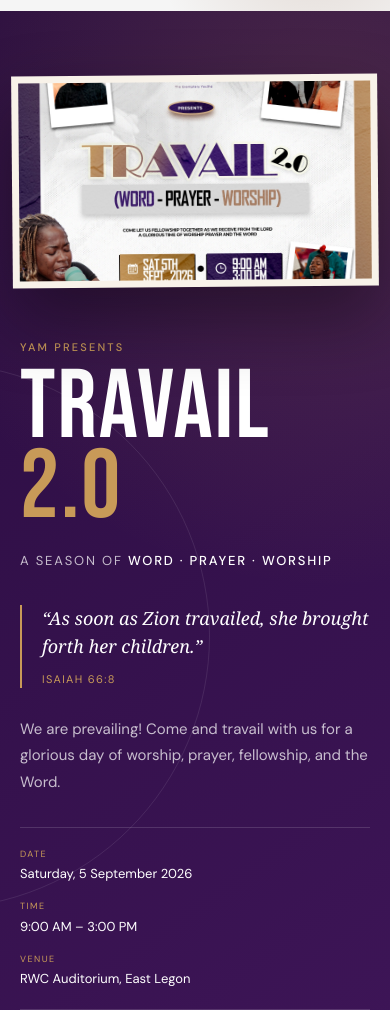
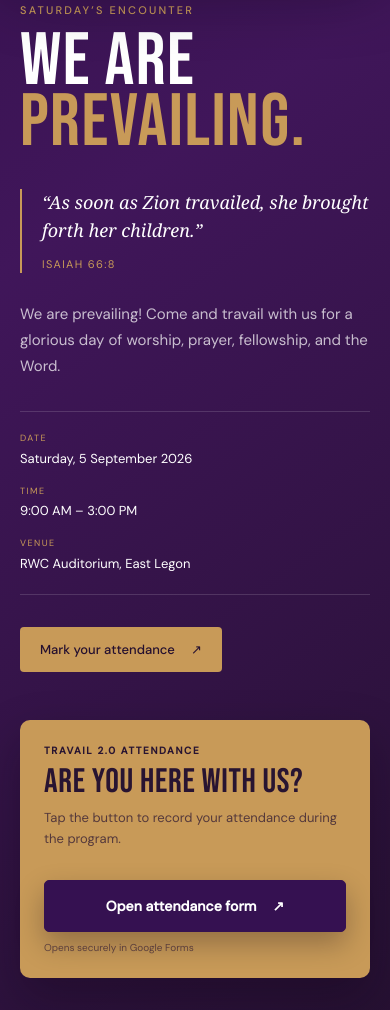
Before and after one commit to lilkuuks/Yam_radio, a plain HTML site: page index.html in a window 390 px wide. Shown: the part 987-1997 px from the top of the page. Drawn offline with nearby package versions, Linux system fonts and the light colour scheme; a script that the page names is missing.

Commit message:
Prioritize Travail video and attendance action

```diff
--- a/index.html
+++ b/index.html
@@ -27,8 +27,8 @@
   <nav>
     <div class="nav-logo"><img src="Assets/YAM.png" alt="YAM Logo" fetchpriority="high" decoding="async"></div>
     <ul class="nav-links">
+      <li><a href="#travail">Travail 2.0</a></li>
       <li><a href="#sunday">Sunday Service</a></li>
-      <li><a href="#travail">Travail 2.0</a></li>
       <li><a href="minstrels.html">YAM Minstrels</a></li>
       <li><a href="#programs">Programs</a></li>
       <li><a href="#about">About Us</a></li>
@@ -44,19 +44,117 @@
     <span></span>
   </aside>
 
-  <!-- HERO -->
+  <!-- TRAVAIL 2.0 -->
+  <section class="travail-section" id="travail" aria-labelledby="travail-title">
+    <div class="travail-video-hero">
+      <div class="travail-video-heading">
+        <div>
+          <p class="travail-kicker">Featured program · YAM presents</p>
+          <h1 id="travail-title">Travail <span>2.0</span></h1>
+          <p class="travail-theme">A season of <strong>Word · Prayer · Worship</strong></p>
+        </div>
+        <a
+          class="attendance-button"
+          href="https://docs.google.com/forms/d/e/1FAIpQLSfMlHhHAAkLMSG0d6PmpwB-05GmfcVK8nRFYjktXChkvZHrYQ/viewform"
+          target="_blank"
+          rel="noopener noreferrer"
+        >Open attendance form <span aria-hidden="true">↗</span></a>
+      </div>
+      <video
+        class="travail-video"
+        controls
+        playsinline
+        preload="metadata"
+        poster="Assets/travail-2-flyer.jpeg"
+      >
+        <source src="Assets/travail-2-trailer.mp4" type="video/mp4" />
+        Your browser does not support embedded video.
+        <a href="Assets/travail-2-trailer.mp4">Download the Travail 2.0 trailer</a>.
+      </video>
+    </div>
+
+    <div class="travail-intro">
+      <figure class="travail-flyer-wrap">
+        <img
+          class="travail-flyer"
+          src="Assets/travail-2-flyer.jpeg"
+          alt="Travail 2.0 event flyer featuring worshippers and the event details"
+          loading="lazy"
+          decoding="async"
+        />
+      </figure>
+
+      <div class="travail-copy">
+        <p class="travail-kicker">Saturday’s encounter</p>
+        <h2>We are <span>prevailing.</span></h2>
+        <blockquote>
+          “As soon as Zion travailed, she brought forth her children.”
+          <cite>Isaiah 66:8</cite>
+        </blockquote>
+        <p class="travail-lead">We are prevailing! Come and travail with us for a glorious day of worship, prayer, fellowship, and the Word.</p>
+
+        <dl class="travail-details">
+          <div>
+            <dt>Date</dt>
+            <dd>Saturday, 5 September 2026</dd>
+          </div>
+          <div>
+            <dt>Time</dt>
+            <dd>9:00 AM – 3:00 PM</dd>
+          </div>
+          <div>
+            <dt>Venue</dt>
+            <dd>RWC Auditorium, East Legon</dd>
+          </div>
+        </dl>
+
+        <a
+          class="travail-cta"
+          href="https://docs.google.com/forms/d/e/1FAIpQLSfMlHhHAAkLMSG0d6PmpwB-05GmfcVK8nRFYjktXChkvZHrYQ/viewform"
+          target="_blank"
+          rel="noopener noreferrer"
+        >Mark your attendance <span aria-hidden="true">↗</span></a>
+      </div>
+    </div>
+
+    <aside class="attendance-callout" id="attendance" aria-labelledby="attendance-title">
+      <div class="attendance-copy">
+        <p>Travail 2.0 attendance</p>
+        <h2 id="attendance-title">Are you here with us?</h2>
+        <span>Tap the button to record your attendance during the program.</span>
+      </div>
+      <div class="attendance-action">
+        <a
+          class="attendance-button attendance-button-dark"
+          href="https://docs.google.com/forms/d/e/1FAIpQLSfMlHhHAAkLMSG0d6PmpwB-05GmfcVK8nRFYjktXChkvZHrYQ/viewform"
+          target="_blank"
+          rel="noopener noreferrer"
+        >Open attendance form <span aria-hidden="true">↗</span></a>
+        <small>Opens securely in Google Forms</small>
+      </div>
+    </aside>
+
+    <p class="travail-tags">#YAM &nbsp; #Travail2_0 &nbsp; #WeArePrevailing &nbsp; #YouthAliveMeets</p>
+  </section>
+
+  <!-- HERO / RADIO -->
   <section class="hero">
     <div class="hero-left">
       <div class="hero-eyebrow">Young People Made Alive · Through God's Word</div>
-      <h1 class="hero-title">
+      <h2 class="hero-title">
         Youth<br>
         <span class="accent">Alive</span>
         Meets
-      </h1>
+      </h2>
       <p class="hero-desc">We are young people who have been made alive by the Word of God through the Holy Spirit. Join us for Sunday fellowship, spiritual growth, and community that transforms lives.</p>
       <div class="hero-actions">
         <a href="#sunday" class="btn-primary">▶&nbsp; Join Sunday Service</a>
-        <a href="#travail" class="btn-ghost">Explore Travail 2.0</a>
+        <a
+          href="https://docs.google.com/forms/d/e/1FAIpQLSfMlHhHAAkLMSG0d6PmpwB-05GmfcVK8nRFYjktXChkvZHrYQ/viewform"
+          class="btn-ghost"
+          target="_blank"
+          rel="noopener noreferrer"
+        >Travail attendance ↗</a>
       </div>
     </div>
 
@@ -99,94 +197,6 @@
         </div>
       </div>
     </div>
-  </section>
-
-  <!-- TRAVAIL 2.0 -->
-  <section class="travail-section" id="travail" aria-labelledby="travail-title">
-    <div class="travail-intro">
-      <figure class="travail-flyer-wrap">
-        <img
-          class="travail-flyer"
-          src="Assets/travail-2-flyer.jpeg"
-          alt="Travail 2.0 event flyer featuring worshippers and the event details"
-          loading="lazy"
-          decoding="async"
-        />
-      </figure>
-
-      <div class="travail-copy">
-        <p class="travail-kicker">YAM presents</p>
-        <h2 id="travail-title">Travail <span>2.0</span></h2>
-        <p class="travail-theme">A season of <strong>Word · Prayer · Worship</strong></p>
-        <blockquote>
-          “As soon as Zion travailed, she brought forth her children.”
-          <cite>Isaiah 66:8</cite>
-        </blockquote>
-        <p class="travail-lead">We are prevailing! Come and travail with us for a glorious day of worship, prayer, fellowship, and the Word.</p>
-
-        <dl class="travail-details">
-          <div>
-            <dt>Date</dt>
-            <dd>Saturday, 5 September 2026</dd>
-          </div>
-          <div>
-            <dt>Time</dt>
-            <dd>9:00 AM – 3:00 PM</dd>
-          </div>
-          <div>
-            <dt>Venue</dt>
-            <dd>RWC Auditorium, East Legon</dd>
-          </div>
-        </dl>
-
-        <a class="travail-cta" href="#attendance">Mark your attendance <span aria-hidden="true">↓</span></a>
-      </div>
-    </div>
-
-    <div class="travail-participate">
-      <article class="travail-panel travail-video-panel">
-        <div class="travail-panel-heading">
-          <p>Watch</p>
-          <h3>Experience Travail</h3>
-          <span>See what awaits you.</span>
-        </div>
-        <video
-          class="travail-video"
-          controls
-          playsinline
-          preload="metadata"
-          poster="Assets/travail-2-flyer.jpeg"
-        >
-          <source src="Assets/travail-2-trailer.mp4" type="video/mp4" />
-          Your browser does not support embedded video.
-          <a href="Assets/travail-2-trailer.mp4">Download the Travail 2.0 trailer</a>.
-        </video>
-      </article>
-
-      <article class="travail-panel attendance-panel" id="attendance">
-        <div class="travail-panel-heading">
-          <p>Attendance</p>
-          <h3>Let us know you’re here</h3>
-          <span>Complete the form during the program.</span>
-        </div>
-        <div class="attendance-frame-wrap">
-          <iframe
-            class="attendance-frame"
-            src="https://docs.google.com/forms/d/e/1FAIpQLSfMlHhHAAkLMSG0d6PmpwB-05GmfcVK8nRFYjktXChkvZHrYQ/viewform?embedded=true"
-            title="Travail 2.0 attendance form"
-            loading="lazy"
-          >Loading attendance form…</iframe>
-        </div>
-        <a
-          class="attendance-fallback"
-          href="https://docs.google.com/forms/d/e/1FAIpQLSfMlHhHAAkLMSG0d6PmpwB-05GmfcVK8nRFYjktXChkvZHrYQ/viewform"
-          target="_blank"
-          rel="noopener noreferrer"
-        >Open attendance form in a new tab ↗</a>
-      </article>
-    </div>
-
-    <p class="travail-tags">#YAM &nbsp; #Travail2_0 &nbsp; #WeArePrevailing &nbsp; #YouthAliveMeets</p>
   </section>
 
   <!-- PROGRAMS -->
--- a/styles.css
+++ b/styles.css
@@ -377,8 +377,9 @@ body::before {
       width: 34rem;
     }
 
+    .travail-video-hero,
     .travail-intro,
-    .travail-participate,
+    .attendance-callout,
     .travail-tags {
       margin-left: auto;
       margin-right: auto;
@@ -387,11 +388,73 @@ body::before {
       z-index: 1;
     }
 
+    .travail-video-heading {
+      align-items: end;
+      display: flex;
+      gap: 2rem;
+      justify-content: space-between;
+    }
+
+    .travail-video-heading h1 {
+      font-family: 'Bebas Neue', sans-serif;
+      font-size: clamp(78px, 11vw, 152px);
+      font-weight: 400;
+      letter-spacing: 0.02em;
+      line-height: 0.82;
+      margin: 0.8rem 0 1.25rem;
+    }
+
+    .travail-video-heading h1 span,
+    .travail-copy h2 span { color: var(--travail-gold); }
+
+    .travail-video {
+      aspect-ratio: 16 / 9;
+      background: #14081b;
+      border: 1px solid rgba(255,255,255,0.16);
+      border-radius: 10px;
+      box-shadow: 0 32px 70px rgba(9,2,14,0.48);
+      display: block;
+      margin-top: 2rem;
+      object-fit: contain;
+      width: 100%;
+    }
+
+    .attendance-button {
+      align-items: center;
+      background: var(--travail-gold);
+      border: 1px solid var(--travail-gold);
+      border-radius: 5px;
+      box-shadow: 0 12px 28px rgba(12,3,17,0.28);
+      color: #25102f;
+      display: inline-flex;
+      flex-shrink: 0;
+      font-size: 14px;
+      font-weight: 600;
+      gap: 1rem;
+      justify-content: center;
+      min-height: 52px;
+      padding: 0.9rem 1.35rem;
+      text-decoration: none;
+      transition: background 0.2s, transform 0.2s;
+    }
+
+    .attendance-button:hover {
+      background: #e0b978;
+      transform: translateY(-2px);
+    }
+
+    .attendance-button:focus-visible,
+    .travail-cta:focus-visible {
+      outline: 3px solid #fff;
+      outline-offset: 3px;
+    }
+
     .travail-intro {
       align-items: center;
       display: grid;
       gap: clamp(2.5rem, 6vw, 6rem);
       grid-template-columns: minmax(0, 1.08fr) minmax(320px, 0.92fr);
+      margin-top: 5rem;
     }
 
     .travail-flyer-wrap {
@@ -409,8 +472,7 @@ body::before {
       width: 100%;
     }
 
-    .travail-kicker,
-    .travail-panel-heading > p {
+    .travail-kicker {
       color: var(--travail-gold);
       font-size: 11px;
       font-weight: 500;
@@ -420,14 +482,12 @@ body::before {
 
     .travail-copy h2 {
       font-family: 'Bebas Neue', sans-serif;
-      font-size: clamp(76px, 9vw, 126px);
+      font-size: clamp(62px, 7vw, 96px);
       font-weight: 400;
       letter-spacing: 0.02em;
       line-height: 0.82;
       margin: 0.9rem 0 1.5rem;
     }
-
-    .travail-copy h2 span { color: var(--travail-gold); }
 
     .travail-theme {
       color: rgba(255,255,255,0.72);
@@ -508,70 +568,59 @@ body::before {
       transform: translateY(-2px);
     }
 
-    .travail-participate {
-      display: grid;
-      gap: 1.5rem;
-      grid-template-columns: minmax(0, 0.9fr) minmax(0, 1.1fr);
-      margin-top: 5rem;
+    .attendance-callout {
+      align-items: center;
+      background: var(--travail-gold);
+      border-radius: 10px;
+      box-shadow: 0 20px 48px rgba(9,2,14,0.28);
+      color: #281431;
+      display: flex;
+      gap: 2rem;
+      justify-content: space-between;
+      margin-top: 4rem;
+      padding: 2rem 2.25rem;
     }
 
-    .travail-panel {
-      background: var(--travail-paper);
-      border: 1px solid rgba(255,255,255,0.16);
-      border-radius: 10px;
-      box-shadow: 0 20px 48px rgba(9,2,14,0.25);
-      color: #27172d;
-      overflow: hidden;
+    .attendance-copy > p {
+      font-size: 10px;
+      font-weight: 600;
+      letter-spacing: 0.16em;
+      text-transform: uppercase;
     }
 
-    .travail-panel-heading {
-      min-height: 128px;
-      padding: 1.75rem 1.75rem 1.5rem;
-    }
-
-    .travail-panel-heading h3 {
+    .attendance-copy h2 {
       font-family: 'Bebas Neue', sans-serif;
-      font-size: 36px;
+      font-size: clamp(34px, 4vw, 48px);
       font-weight: 400;
       letter-spacing: 0.02em;
       line-height: 1;
-      margin: 0.55rem 0 0.35rem;
+      margin: 0.45rem 0;
     }
 
-    .travail-panel-heading > span {
-      color: rgba(39,23,45,0.62);
+    .attendance-copy > span {
+      color: rgba(40,20,49,0.72);
       font-size: 13px;
     }
 
-    .travail-video {
-      background: #14081b;
-      display: block;
-      max-height: 605px;
-      min-height: 340px;
-      object-fit: contain;
-      width: 100%;
+    .attendance-action {
+      align-items: center;
+      display: flex;
+      flex-direction: column;
+      gap: 0.55rem;
     }
 
-    .attendance-frame-wrap {
-      background: #fff;
-      border-top: 1px solid rgba(39,23,45,0.1);
-      height: 605px;
-      overflow: hidden;
+    .attendance-button-dark {
+      background: var(--travail-purple);
+      border-color: var(--travail-purple);
+      color: #fff;
+      min-width: 230px;
     }
 
-    .attendance-frame {
-      border: 0;
-      height: 100%;
-      width: 100%;
-    }
+    .attendance-button-dark:hover { background: #4d2065; }
 
-    .attendance-fallback {
-      color: var(--travail-purple-soft);
-      display: inline-block;
-      font-size: 12px;
-      font-weight: 500;
-      margin: 1rem 1.75rem 1.25rem;
-      text-underline-offset: 3px;
+    .attendance-action small {
+      color: rgba(40,20,49,0.64);
+      font-size: 10px;
     }
 
     .travail-tags {
@@ -736,17 +785,27 @@ body::before {
       }
       .hero-left { padding: 3rem 1.5rem; }
       .programs-section { padding: 3rem 1.5rem; }
-      .travail-section { padding: 4rem 1.25rem 3rem; }
-      .travail-intro,
-      .travail-participate { grid-template-columns: 1fr; }
-      .travail-intro { gap: 3.25rem; }
+      .travail-section { padding: 3.5rem 1.25rem 3rem; }
+      .travail-video-heading {
+        align-items: stretch;
+        flex-direction: column;
+        gap: 1.5rem;
+      }
+      .travail-video-heading h1 { font-size: clamp(78px, 27vw, 116px); }
+      .travail-video-heading .attendance-button { width: 100%; }
+      .travail-video { border-radius: 6px; margin-top: 1.5rem; }
+      .travail-intro { gap: 3.25rem; grid-template-columns: 1fr; margin-top: 4rem; }
       .travail-flyer-wrap { padding: 0.45rem; transform: rotate(-0.5deg); }
-      .travail-copy h2 { font-size: clamp(72px, 25vw, 104px); }
+      .travail-copy h2 { font-size: clamp(58px, 19vw, 82px); }
       .travail-details { grid-template-columns: 1fr; }
-      .travail-participate { margin-top: 3.5rem; }
-      .travail-panel-heading { min-height: auto; }
-      .travail-video { min-height: 240px; }
-      .attendance-frame-wrap { height: 620px; }
+      .attendance-callout {
+        align-items: stretch;
+        flex-direction: column;
+        margin-top: 3rem;
+        padding: 1.5rem;
+      }
+      .attendance-action { align-items: stretch; }
+      .attendance-button-dark { min-width: 0; width: 100%; }
       .program-grid { grid-template-columns: 1fr; }
       .about-section { grid-template-columns: 1fr; gap: 2rem; }
       nav { padding: 1rem 1.5rem; }
@@ -757,8 +816,6 @@ body::before {
 
     @media (max-width: 420px) {
       .travail-flyer-wrap { margin-left: -0.5rem; margin-right: -0.5rem; }
-      .travail-panel-heading { padding: 1.4rem; }
-      .attendance-fallback { margin-left: 1.4rem; }
     }
 
     @media (prefers-reduced-motion: reduce) {
```
